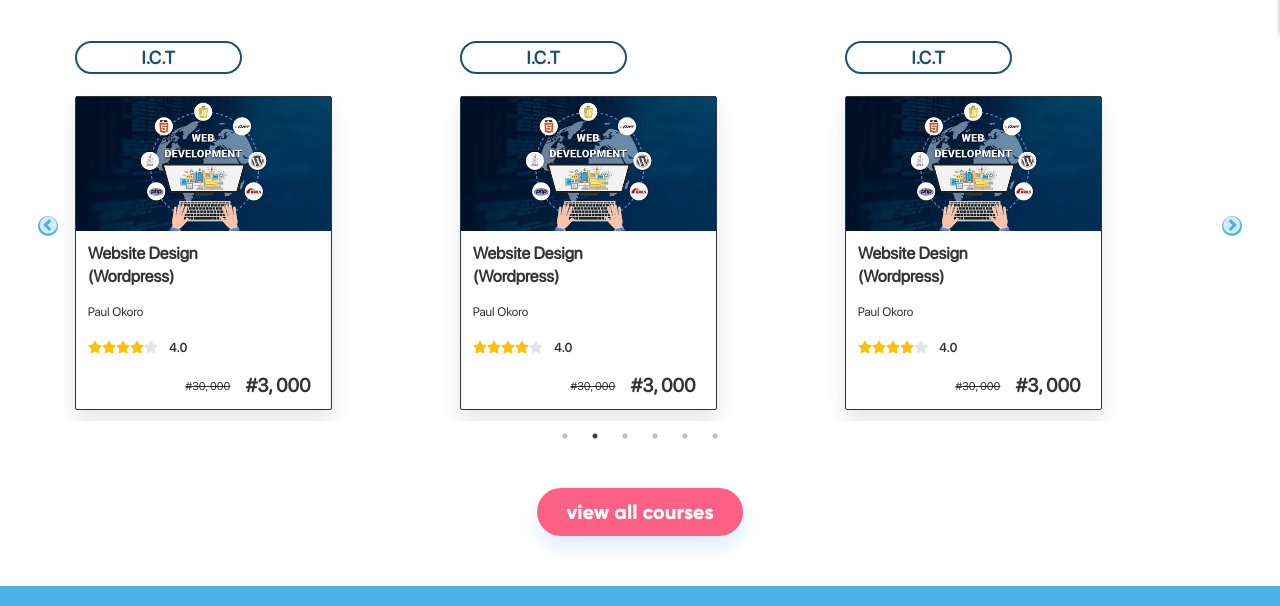
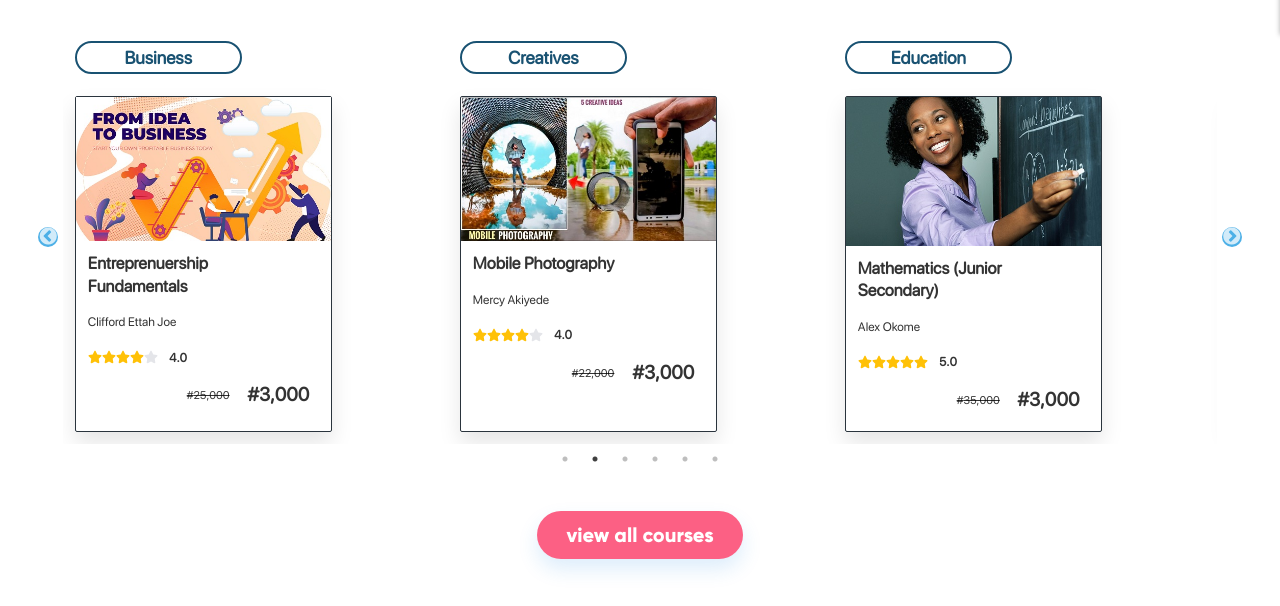
Before and after one commit to sink-opuba/deltalearns, a Gatsby site: page / in a window 1280 px wide. Shown: the part 767-1373 px from the top of the page. Built offline with nearby package versions, Linux system fonts and the light colour scheme; Gatsby itself is replaced by a stand-in of ours; a web font is replaced by a local one.

Commit message:
populate CourseCard with actual data

```diff
--- a/src/components/CourseCard/CourseCard.jsx
+++ b/src/components/CourseCard/CourseCard.jsx
@@ -1,26 +1,31 @@
 import React from "react"
+import PropTypes from "prop-types"
 import StarRating from "../StarRating/StarRating"
 import Image from "../image"
 import "./CourseCard.scss"
 
-const CourseCard = () => (
+const CourseCard = ({ course }) => (
   <div className="popular-course__card">
-    <h3 className="popular-course__category">I.C.T</h3>
+    <h3 className="popular-course__category">{course.category}</h3>
     <div className="popular-course__details text-left">
       <div className="popular-course__img">
-        <Image filename="web-design-image.jpg" alt="web-design-img" />
+        <Image filename={course.image} alt={course.title} />
       </div>
-      <h4 className="popular-course__title">Website Design (Wordpress)</h4>
-      <p className="popular-course__author">Paul Okoro</p>
+      <h4 className="popular-course__title">{course.title}</h4>
+      <p className="popular-course__author">{course.author}</p>
       <div className="popular-course__rating">
-        <StarRating rating={4.0} />
+        <StarRating rating={course.rating} />
       </div>
       <div className="popular-course__price">
-        <span>#30, 000</span>
-        <span>#3, 000</span>
+        <span>#{course.slashedPrice}</span>
+        <span>#{course.price}</span>
       </div>
     </div>
   </div>
 )
 
 export default CourseCard
+
+CourseCard.protoTypes = {
+  course: PropTypes.object.isRequired,
+}
--- a/src/components/CourseCard/CourseCard.scss
+++ b/src/components/CourseCard/CourseCard.scss
@@ -27,7 +27,7 @@ $color-black: #000000;
   border: 0.9px solid $light-black;
   border-radius: 2px;
   box-shadow: 0 1rem 2rem rgba($color-black, 0.1);
-  height: 28rem;
+  height: 30rem;
 }
 .popular-course__img {
   img {
--- a/src/components/PopularCourses/PopularCourses.jsx
+++ b/src/components/PopularCourses/PopularCourses.jsx
@@ -2,6 +2,7 @@ import React, { Component } from "react"
 import Slider from "react-slick"
 import "./PopularCourses.scss"
 import { SampleNextArrow, SamplePrevArrow } from "./CustomArrows"
+import { courses } from "../data/courses.json"
 import CourseCard from "../CourseCard/CourseCard"
 export default class PopularCourses extends Component {
   render() {
@@ -44,8 +45,8 @@ export default class PopularCourses extends Component {
     return (
       <div className="slider-div">
         <Slider {...settings}>
-          {[...Array(6)].map((el, index) => {
-            return <CourseCard key={index} />
+          {courses.map((course, index) => {
+            return <CourseCard course={course} key={index} />
           })}
         </Slider>
       </div>
```
